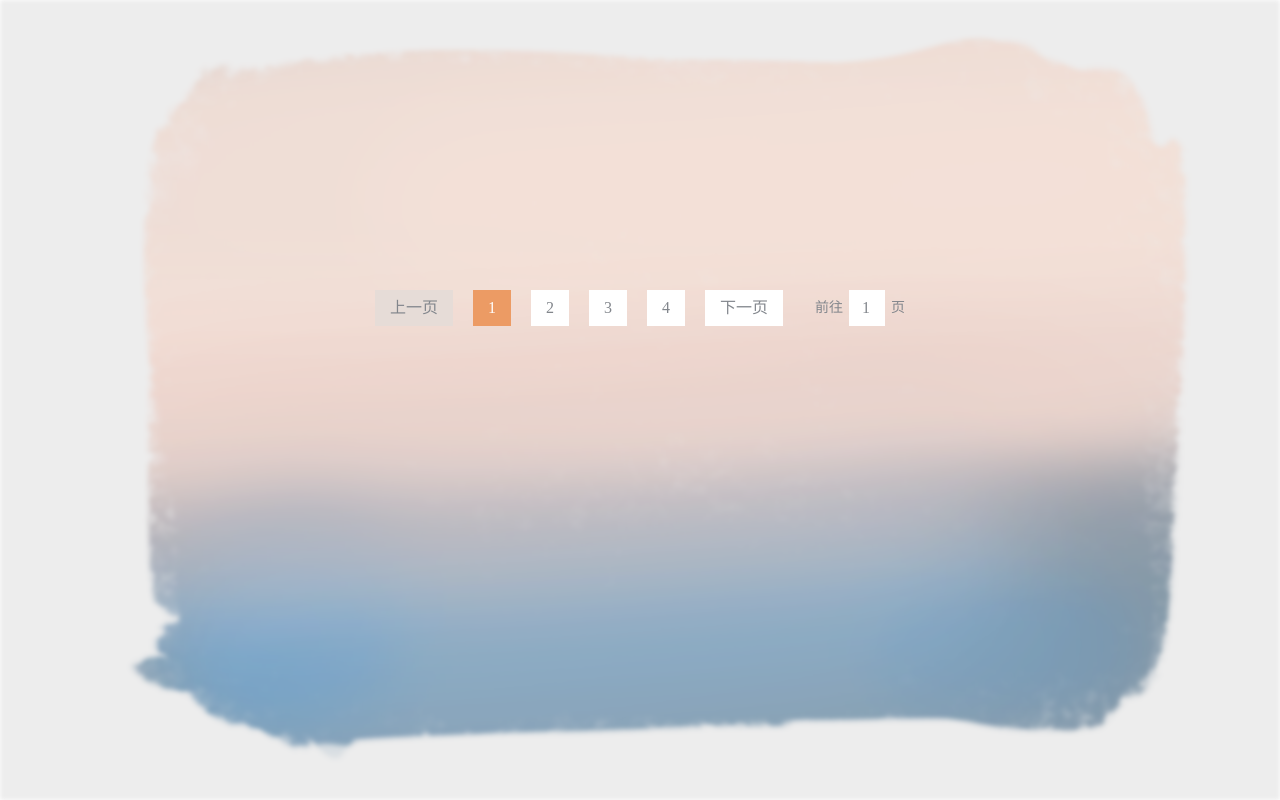
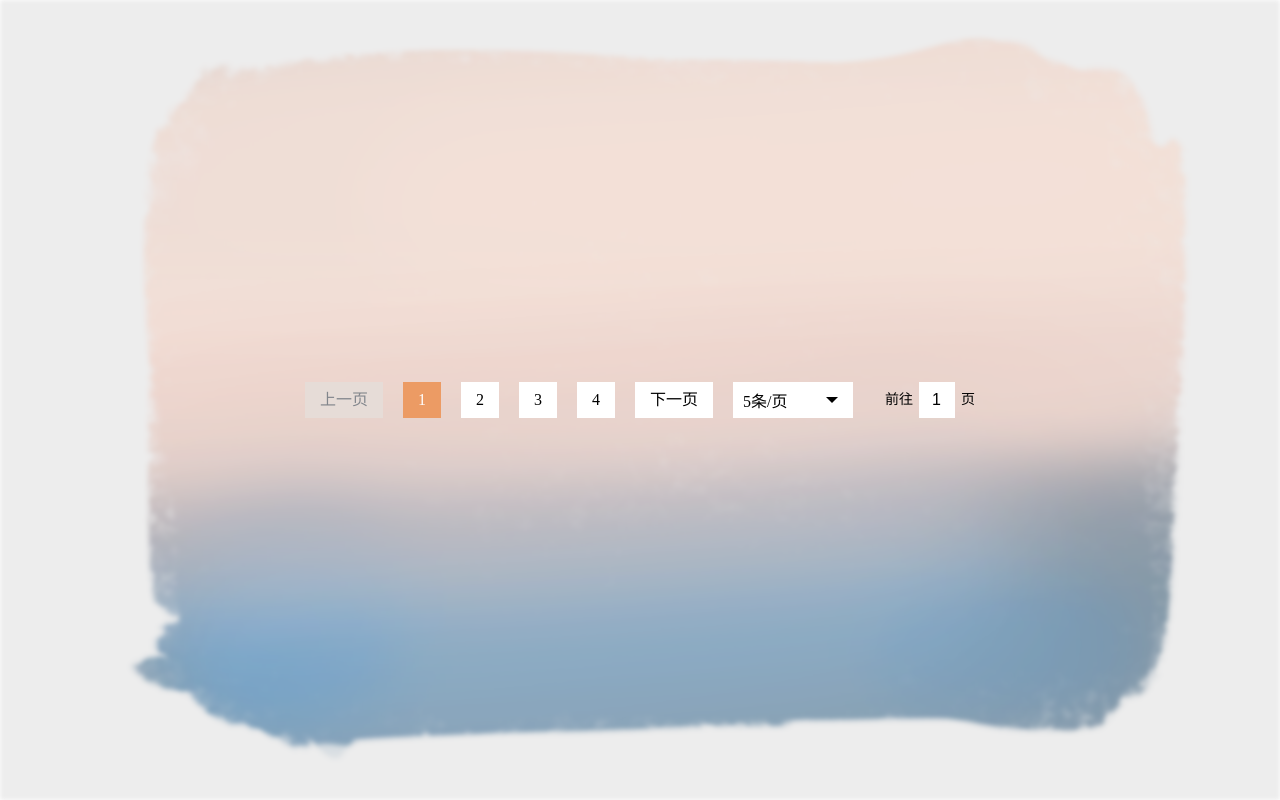
Before and after one commit to ablupi/up-project, a Vue app: page /#/pagination in a window 1280 px wide. Built offline with nearby package versions, Linux system fonts and the light colour scheme.

Commit message:
🍻 修缮分页组件（没搞好）

```diff
--- a/src/components/pagination/pagination.vue
+++ b/src/components/pagination/pagination.vue
@@ -3,7 +3,7 @@
     <div
       class="navi-count navi-slide"
       :class="{'navi-slide-not': page.page_count==1}"
-      @click="emit('dataPrev', page.page_count!=1)">
+      @click="emits('dataPrev', page.page_count!=1)">
       上一页
     </div>
     <div v-for="count in page.max_page" :key="count">
@@ -13,50 +13,70 @@
         :id="`navi${count}`"
         hidden
         :checked="count == page.page_count"
-        @change="emit('naviChange', count)">
+        @change="emits('naviChange', count)">
       <label class="navi-count" :for="`navi${count}`">{{ count }}</label>
     </div>
     <div
       class="navi-count navi-slide"
       :class="{'navi-slide-not': page.page_count==page.max_page || page.max_page==0}"
-      style="margin-right: 32px;"
-      @click="emit('dataNext', page.page_count!=page.max_page)">
+      @click="emits('dataNext', page.page_count!=page.max_page)">
       下一页
     </div>
+    <o-select
+      :data="selectData"
+      v-model="selectValue"
+      @select="select">
+    </o-select>
     <p>前往</p>
     <div class="navi-count count-input" style="margin: 0 6px;">
       <form @submit="toPage">
         <input type="text" v-model="state.searchText">
       </form>
-
     </div>
     <p>页</p>
   </div>
+
 </template>
 
 <script setup lang="ts">
-import { reactive, defineProps, defineEmits } from 'vue'
+import { reactive, defineProps, defineEmits, ref, computed } from 'vue'
 import message from '@/components/msg/msg'
+import OSelect from '@/components/select/select.vue'
 
-const props = defineProps({
-  page: {
-    type: Object,
-    default: () => {
-      return {
-        limit: 8,
-        max_count: 0,
-        max_page: 0,
-        page_count: 1
-      }
-    }
-  },
+interface Props {
+  pageSize: string | number,
+  pageSizeOptions: Array<string> | Array<number>,
+  page: any,
+}
+
+const props = withDefaults(defineProps<Props>(), {
+  pageSize: '5',
+  pageSizeOptions: () => ['5', '10', '20', '50'],
+  page: () => ({
+    max_count: 0,
+    max_page: 0,
+    page_count: 1
+  })
 })
 
-const emit = defineEmits([ 'dataPrev', 'naviChange', 'dataNext', 'toPage'])
+const emits = defineEmits([
+  'update:pageSize',
+  'dataPrev',
+  'naviChange',
+  'dataNext',
+  'toPage'
+])
 
 const state = reactive({
   searchText: '1'
 })
+
+const selectData = computed(() =>
+  props.pageSizeOptions.map(p => ({key: p, text: `${p}条/页`}))
+)
+const selectValue = ref(props.pageSize)
+
+
 
 const toPage = () => {
   const count = parseInt(state.searchText)
@@ -65,7 +85,13 @@ const toPage = () => {
     message.success('没有更多内容')
     return
   }
-  emit('toPage', count)
+  emits('toPage', count)
+}
+
+
+
+const select = (value: any) => {
+  emits('update:pageSize', value.key)
 }
 
 </script>
@@ -74,14 +100,12 @@ const toPage = () => {
 .navigation {
   display: flex;
   align-items: center;
-  margin-bottom: 185px;
   .navi-count {
     height: 36px;
     min-height: 36px;
     background: #fff;
     font-size: 16px;
     font-family: OpenSans-Regular, OpenSans;
-    color: #82868C;
     line-height: 36px;
     padding: 0 15px;
     box-sizing: border-box;
@@ -97,13 +121,12 @@ const toPage = () => {
   }
   & > p {
     font-size: 14px;
-    font-family: SourceHanSansCN-Regular, SourceHanSansCN;
-    color: #82868C;
     line-height: 14px;
   }
   .navi-slide-not {
     background: var(--theme-gray);
     cursor:not-allowed;
+    color: #82868C;
   }
   .count-input {
 
@@ -117,11 +140,16 @@ const toPage = () => {
       outline: none;
       height: 100%;
       font-size: 16px;
-      font-family: OpenSans-Regular, OpenSans;
-      color: #82868C;
       line-height: 36px;
       width: 10px;
     }
   }
+  &  .select {
+    --select-height: 36px;
+    width: 120px;
+    border: none;
+    border-radius: 0;
+    margin-right: 32px;
+  }
 }
 </style>
--- a/src/components/select/select.vue
+++ b/src/components/select/select.vue
@@ -26,7 +26,7 @@
 </template>
 
 <script setup lang="ts">
-import { ref, defineProps, defineEmits, withDefaults, onMounted } from 'vue'
+import { ref, defineProps, defineEmits, withDefaults } from 'vue'
 
 interface SelectOption {
   key: string | number,
@@ -48,14 +48,10 @@ const emits = defineEmits(['update:modelValue', 'input', 'select'])
 const showPopup = ref(false)
 const inputValue = ref<string | undefined>(props.data.find(p => p.key===props.modelValue)?.text)
 
-onMounted(() => {
-  console.log(props.showSearch)
-})
-
 const select = (item: SelectOption) => {
   inputValue.value = item.text
   emits('update:modelValue', item.key)
-  emits('select')
+  emits('select', item)
 }
 
 const input = (e: any) => {
--- a/src/views/pagination/pagination.vue
+++ b/src/views/pagination/pagination.vue
@@ -1,6 +1,7 @@
 <template>
   <div class="views-main">
     <o-pagination
+      v-model:page-size="pageSize"
       :page="page"
       @data-prev="dataPrev"
       @data-next="dataNext"
@@ -12,7 +13,7 @@
 </template>
 
 <script setup lang="ts">
-import { reactive } from 'vue'
+import { reactive, ref } from 'vue'
 import OPagination from '@/components/pagination/pagination.vue'
 
 // 具体字段名要看后端列表接口的分页字段
@@ -29,6 +30,8 @@ let page = reactive<Page>({
   max_page: 4,
   page_count: 1
 })
+
+const pageSize = ref('5')
 
 const dataPrev = () => {
 
```
